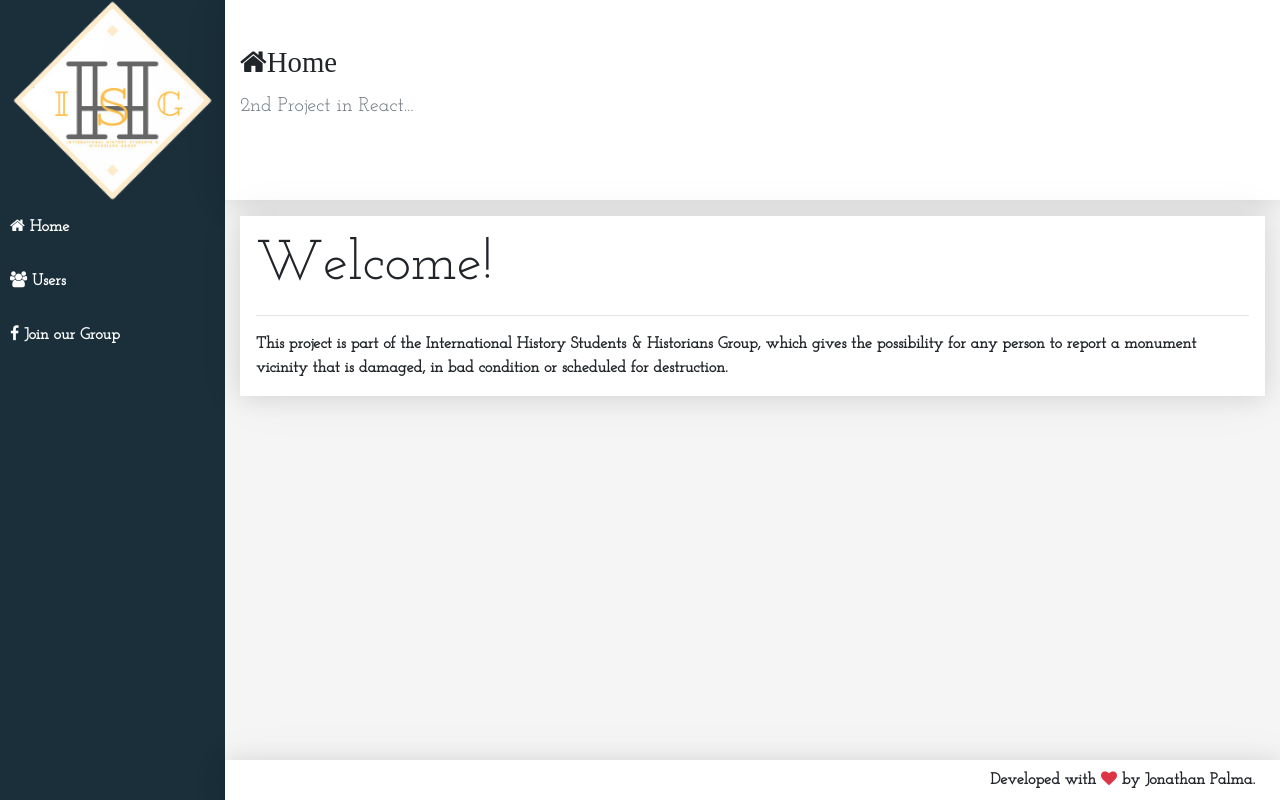
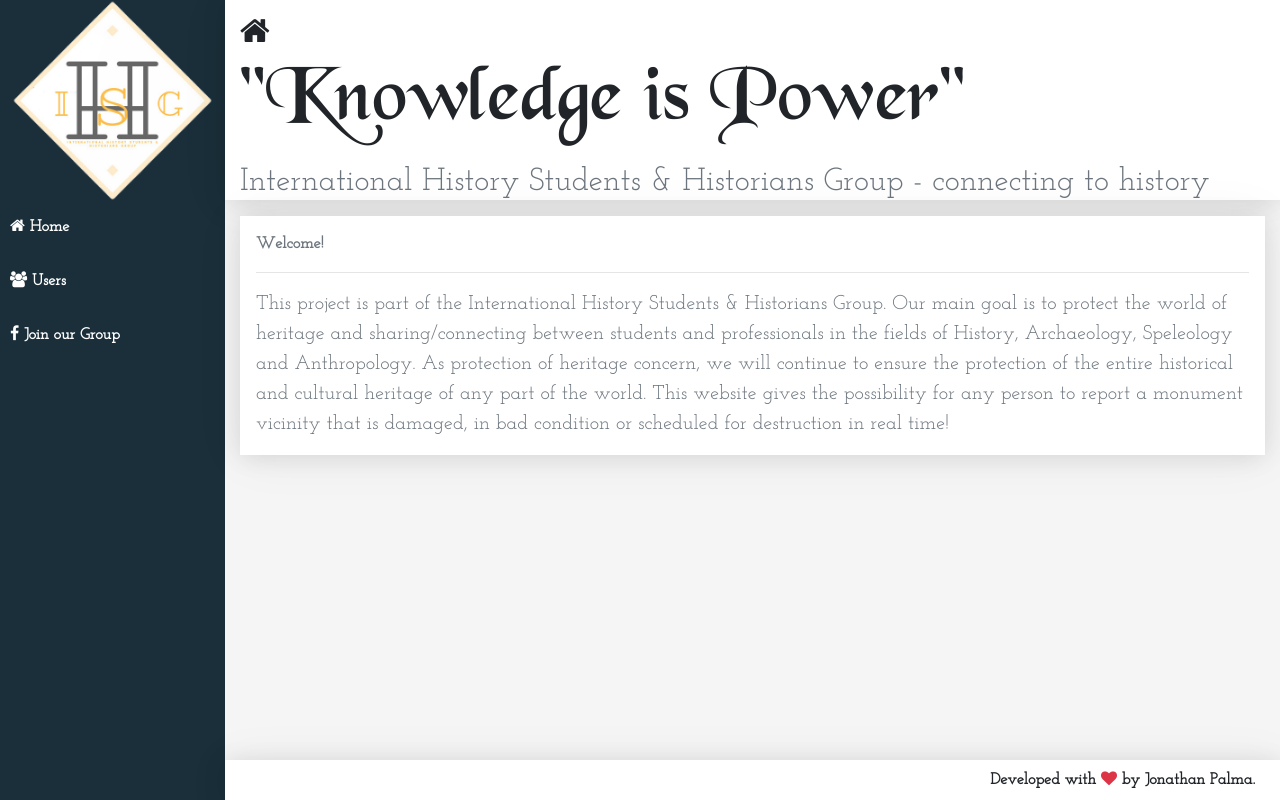
Before and after one commit to JonathanPalma-code/user-account, a React (Create React App) app in the folder frontend/: page / in a window 1280 px wide. Built offline with nearby package versions, Linux system fonts and the light colour scheme.

Commit message:
style: update header font and add content introduction

```diff
--- a/frontend/src/components/home/Home.jsx
+++ b/frontend/src/components/home/Home.jsx
@@ -2,11 +2,17 @@ import React from 'react';
 import Main from '../templates/Main';
 
 export default props =>
-  <Main icon='home' title='Home'
-    subtitle='2nd Project in React...'>
-    <div className='display-4'>Welcome!</div>
+  <Main icon='home' title='"Knowledge is Power"'
+    subtitle='International History Students & Historians Group - connecting to history'>
+    <div className='display-5 text-muted'>Welcome!</div>
     <hr />
-    <p className='mb-0'>This project is part of the International History Students & Historians Group,
-    which gives the possibility for any person to report a monument vicinity that is damaged,
-    in bad condition or scheduled for destruction.</p>
+    <p className='mb-0 lead text-muted'>
+      This project is part of the International History Students & Historians Group. Our main goal is
+      to protect the world of heritage and sharing/connecting between students and
+      professionals in the fields of History, Archaeology, Speleology and Anthropology.
+      As protection of heritage concern, we will continue to ensure the protection of the entire historical and
+      cultural heritage of any part of the world.
+      This website gives the possibility for any person to report a monument vicinity that is damaged,
+      in bad condition or scheduled for destruction in real time!
+    </p>
   </Main>
--- a/frontend/src/components/templates/Header.css
+++ b/frontend/src/components/templates/Header.css
@@ -1,3 +1,8 @@
+@font-face {
+  font-family: 'Blkchcry';
+  src: url('../../fonts/Blkchcry.ttf');
+}
+
 header.header {
   background-color: #fff;
   padding: 0px 15px;
@@ -6,6 +11,16 @@ header.header {
   box-shadow: var(--shadow);
 }
 
+header.header i {
+  padding: 15px 0px 0px 0px;
+  font-size: 2em;
+}
+
 header.header h1 {
-  font-size: 1.8em;
+  font-size: 5em;
+  font-family: 'Blkchcry';
 }
+
+header.header p {
+  font-size: 2em;
+}
--- a/frontend/src/components/templates/Header.jsx
+++ b/frontend/src/components/templates/Header.jsx
@@ -3,10 +3,9 @@ import './Header.css';
 
 export default props =>
   <header className='header'>
-    <h1 className='mt-5'>
-      <i className={`fa fa-${props.icon}`}>
-        {props.title}
-      </i>
+    <i className={`fa fa-${props.icon}`} />
+    <h1 className='mt-1'>
+      {props.title}
     </h1>
     <p className='lead text-muted'>
       {props.subtitle}
```
Also changed, not shown: frontend/src/fonts/Blkchcry.ttf (added).
